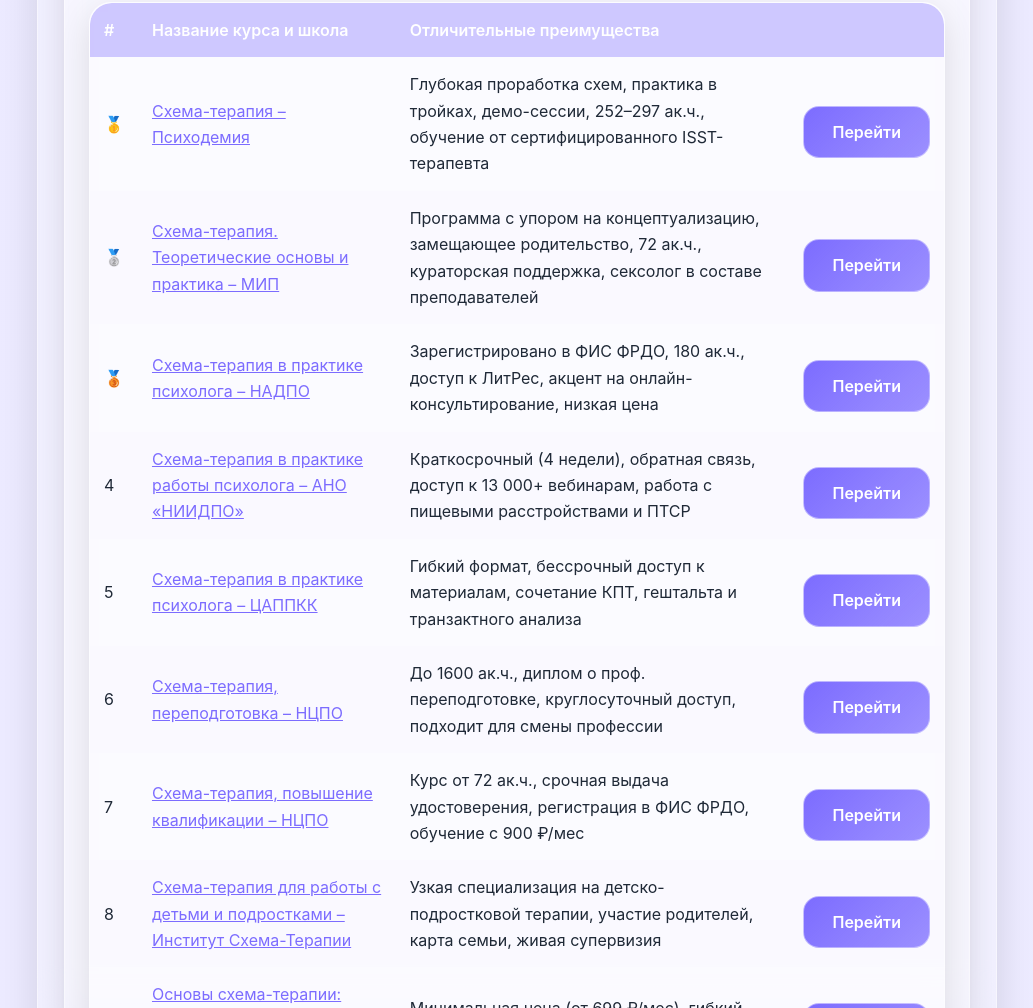
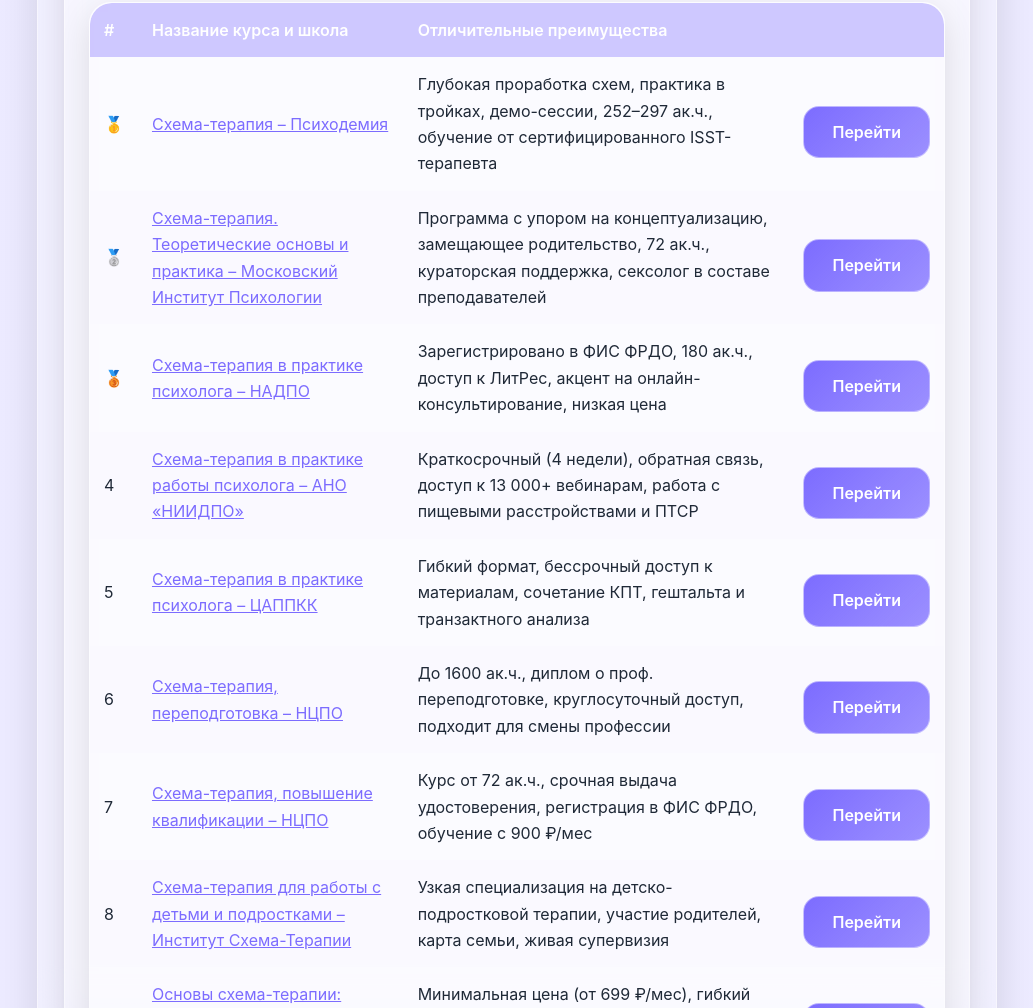
Before and after one commit to Tatyana-Man/skhema-terapiya-obuchenie, a plain HTML site: page index.html in a window 1280 px wide. Shown: the part 1413-2421 px from the top of the page, without its empty margins (123-1156 px from the left). Drawn offline with Linux system fonts and the light colour scheme.

Commit message:
Update index.html

```diff
--- a/index.html
+++ b/index.html
@@ -109,7 +109,7 @@ document.addEventListener("DOMContentLoaded", function () {
     </tr>
     <tr>
       <td>🥈</td>
-      <td><a href="https://go.redav.online/a5ea094bd1ad0710?erid=2VfnxvZhabB&m=1">Схема-терапия. Теоретические основы и практика – МИП</a></td>
+      <td><a href="https://go.redav.online/a5ea094bd1ad0710?erid=2VfnxvZhabB&m=1">Схема-терапия. Теоретические основы и практика – Московский Институт Психологии</a></td>
       <td>Программа с упором на концептуализацию, замещающее родительство, 72 ак.ч., кураторская поддержка, сексолог в составе преподавателей</td>
       <td><a class="btn" href="https://go.redav.online/a5ea094bd1ad0710?erid=2VfnxvZhabB&m=1">Перейти</a></td>
     </tr>
```
